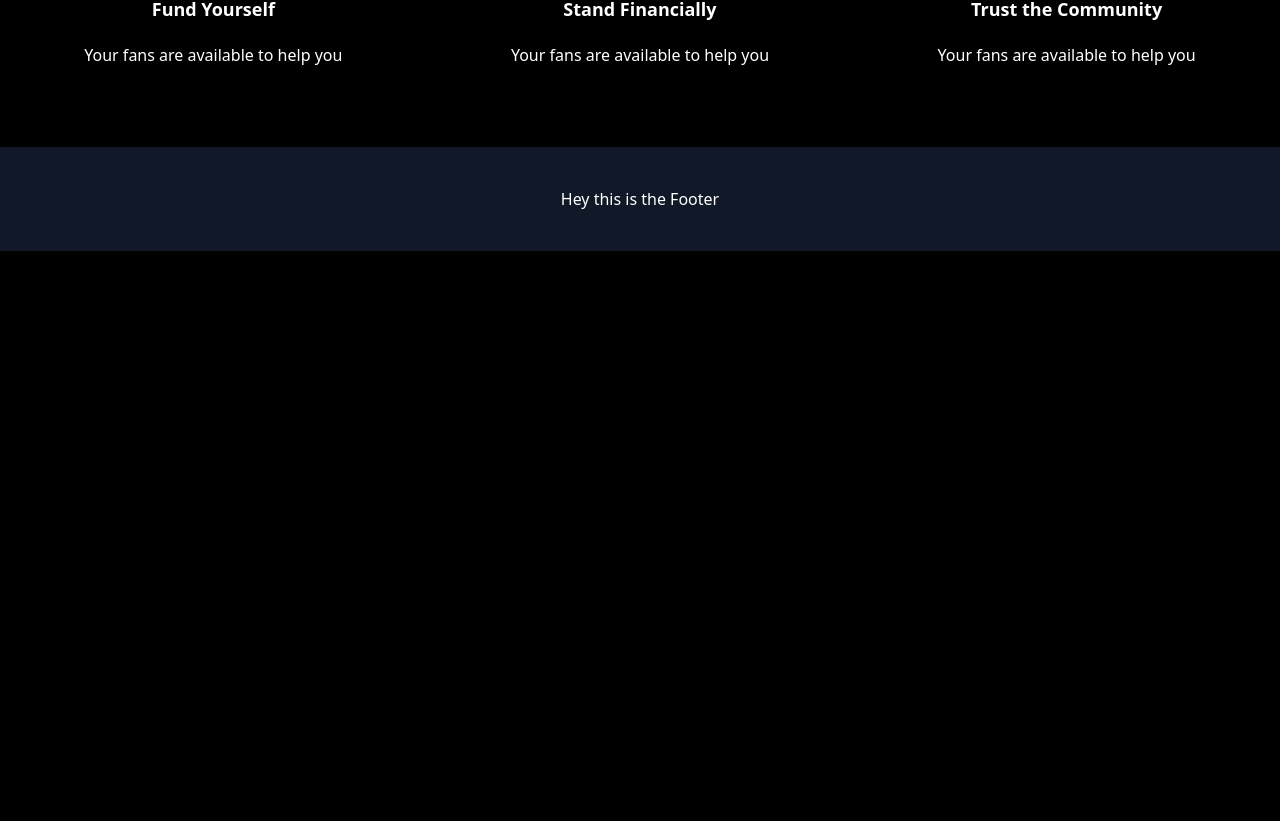
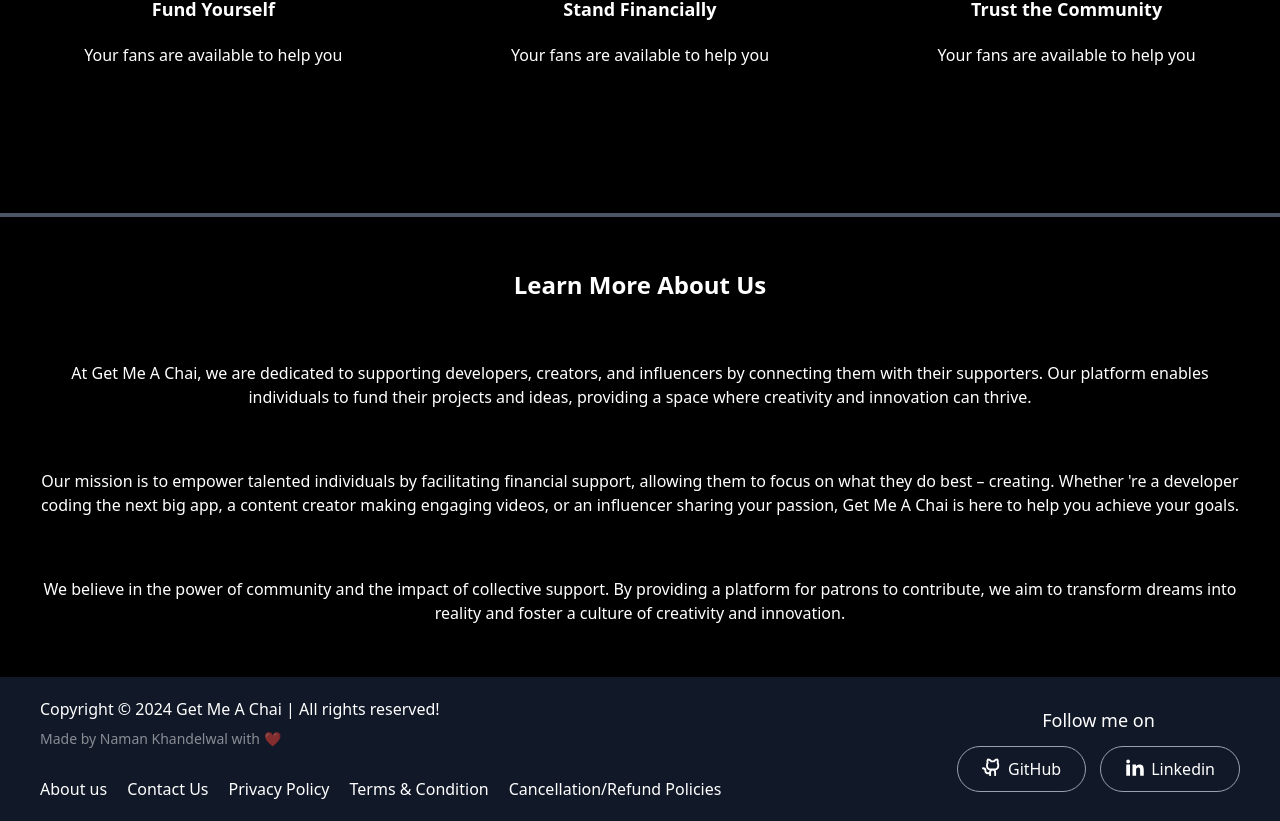
Before and after one commit to naitikatcoding/GetMeAChai, a Next.js app: page / in a window 1280 px wide. Shown: the part 1130-1951 px from the top of the page. Before the commit the page ends 1381 px from the top, so only its background shows below. Built offline with nearby package versions, Linux system fonts and the light colour scheme.

Commit message:
Completed Footer and connected all links

```diff
--- a/app/components/Footer.jsx
+++ b/app/components/Footer.jsx
@@ -1,11 +1,61 @@
-import React from 'react'
+import React from "react";
+import Link from "next/link";
 
 const Footer = () => {
   return (
-    <div className='w-screen navbarcolor text-center p-10'>
-      Hey this is the Footer
+    <div className="w-screen navbarcolor text-center p-5">
+      <div className="flex justify-between px-5">
+        <div className="flex flex-col text-left gap-2">
+          <p>Copyright &copy; 2024 Get Me A Chai | All rights reserved!</p>
+          <p className="text-sm opacity-50 pb-5">
+            Made by Naman Khandelwal with ❤
+          </p>
+          <ul className="gap-5 flex">
+            <Link href="/about">About us</Link>
+            <Link href="/contact">Contact Us</Link>
+            <Link href="/policy">Privacy Policy</Link>
+            <Link href="/terms">Terms & Condition</Link>
+            <Link href="/refund">Cancellation/Refund Policies</Link>
+          </ul>
+        </div>
+        <div className="flex flex-col gap-3 justify-center">
+          <span className="text-lg">Follow me on</span>
+          <div className="flex gap-3.5 ">
+            <a
+              href="https://github.com/naitikatcoding"
+              target="_blank"
+              className="rounded-4xl py-2.5 px-6 border border-gray-400 flex gap-1.5"
+            >
+              <svg
+                xmlns="http://www.w3.org/2000/svg"
+                viewBox="0 0 256 256"
+                className="w-5 h-5 stroke-current fill-current stroke-0"
+              >
+                <path d="M212.62,75.17A63.7,63.7,0,0,0,206.39,26,12,12,0,0,0,196,20a63.71,63.71,0,0,0-50,24H126A63.71,63.71,0,0,0,76,20a12,12,0,0,0-10.39,6,63.7,63.7,0,0,0-6.23,49.17A61.5,61.5,0,0,0,52,104v8a60.1,60.1,0,0,0,45.76,58.28A43.66,43.66,0,0,0,92,192v4H76a20,20,0,0,1-20-20,44.05,44.05,0,0,0-44-44,12,12,0,0,0,0,24,20,20,0,0,1,20,20,44.05,44.05,0,0,0,44,44H92v12a12,12,0,0,0,24,0V192a20,20,0,0,1,40,0v40a12,12,0,0,0,24,0V192a43.66,43.66,0,0,0-5.76-21.72A60.1,60.1,0,0,0,220,112v-8A61.5,61.5,0,0,0,212.62,75.17ZM196,112a36,36,0,0,1-36,36H112a36,36,0,0,1-36-36v-8a37.87,37.87,0,0,1,6.13-20.12,11.65,11.65,0,0,0,1.58-11.49,39.9,39.9,0,0,1-.4-27.72,39.87,39.87,0,0,1,26.41,17.8A12,12,0,0,0,119.82,68h32.35a12,12,0,0,0,10.11-5.53,39.84,39.84,0,0,1,26.41-17.8,39.9,39.9,0,0,1-.4,27.72,12,12,0,0,0,1.61,11.53A37.85,37.85,0,0,1,196,104Z" />
+              </svg>
+              <span>GitHub</span>
+            </a>
+            <a
+              href="https://www.linkedin.com/in/naitikatwork/"
+              target="_blank"
+              className="rounded-4xl py-2.5 px-6 border border-gray-400 flex gap-1.5"
+            >
+              <svg
+                xmlns="http://www.w3.org/2000/svg"
+                viewBox="0 0 16 16"
+                className="w-5 h-5 stroke-current fill-current stroke-0"
+              >
+                <path d="M6 6h2.767v1.418h0.040c0.385-0.691 1.327-1.418 2.732-1.418 2.921 0 3.461 1.818 3.461 4.183v4.817h-2.885v-4.27c0-1.018-0.021-2.329-1.5-2.329-1.502 0-1.732 1.109-1.732 2.255v4.344h-2.883v-9z" />
+                <path d="M1 6h3v9h-3v-9z" />
+                <path d="M4 3.5c0 0.828-0.672 1.5-1.5 1.5s-1.5-0.672-1.5-1.5c0-0.828 0.672-1.5 1.5-1.5s1.5 0.672 1.5 1.5z" />
+              </svg>
+              <span>Linkedin</span>
+            </a>
+          </div>
+        </div>
+      </div>
     </div>
-  )
-}
+  );
+};
 
-export default Footer
+export default Footer;
--- a/app/page.js
+++ b/app/page.js
@@ -26,25 +26,70 @@ export default function Home() {
       <div className="bg-gray-600 w-screen h-1 mt-16.5"></div>
 
       <div className="flex flex-col gap-14 py-20">
-        <p className="mx-auto text-3xl font-bold">Your fans can buy you a Chai !</p>
+        <p className="mx-auto text-3xl font-bold">
+          Your fans can buy you a Chai !
+        </p>
         <ul className="flex justify-around text-center">
           <li className="flex flex-col items-center gap-5">
-            <Image className="rounded-full" width={100} height={100} src={man} alt="man" />
+            <Image
+              className="rounded-full"
+              width={100}
+              height={100}
+              src={man}
+              alt="man"
+            />
             <span className="font-bold text-lg">Fund Yourself</span>
             <span>Your fans are available to help you</span>
           </li>
           <li className="flex flex-col items-center gap-5">
-            <Image className="rounded-full" width={100} height={100} src={coin} alt="coin" />
+            <Image
+              className="rounded-full"
+              width={100}
+              height={100}
+              src={coin}
+              alt="coin"
+            />
             <span className="font-bold text-lg">Stand Financially</span>
             <span>Your fans are available to help you</span>
           </li>
           <li className="flex flex-col items-center gap-5">
-            <Image className="rounded-full" width={100} height={100} src={humanicon} alt="humanicon" />
+            <Image
+              className="rounded-full"
+              width={100}
+              height={100}
+              src={humanicon}
+              alt="humanicon"
+            />
             <span className="font-bold text-lg">Trust the Community</span>
             <span>Your fans are available to help you</span>
           </li>
         </ul>
       </div>
+
+      <div className="bg-gray-600 w-screen h-1 mt-16.5"></div>
+
+      <div className="text-center flex flex-col gap-15 py-13 mx-9">
+        <span className="text-2xl font-bold">Learn More About Us</span>
+        <p>
+          At Get Me A Chai, we are dedicated to supporting developers, creators,
+          and influencers by connecting them with their supporters. Our platform
+          enables individuals to fund their projects and ideas, providing a
+          space where creativity and innovation can thrive.
+        </p>
+        <p>
+          Our mission is to empower talented individuals by facilitating
+          financial support, allowing them to focus on what they do best –
+          creating. Whether &apos;re a developer coding the next big app, a
+          content creator making engaging videos, or an influencer sharing your
+          passion, Get Me A Chai is here to help you achieve your goals.
+        </p>
+        <p>
+          We believe in the power of community and the impact of collective
+          support. By providing a platform for patrons to contribute, we aim to
+          transform dreams into reality and foster a culture of creativity and
+          innovation.
+        </p>
+      </div>
     </>
   );
 }
```
